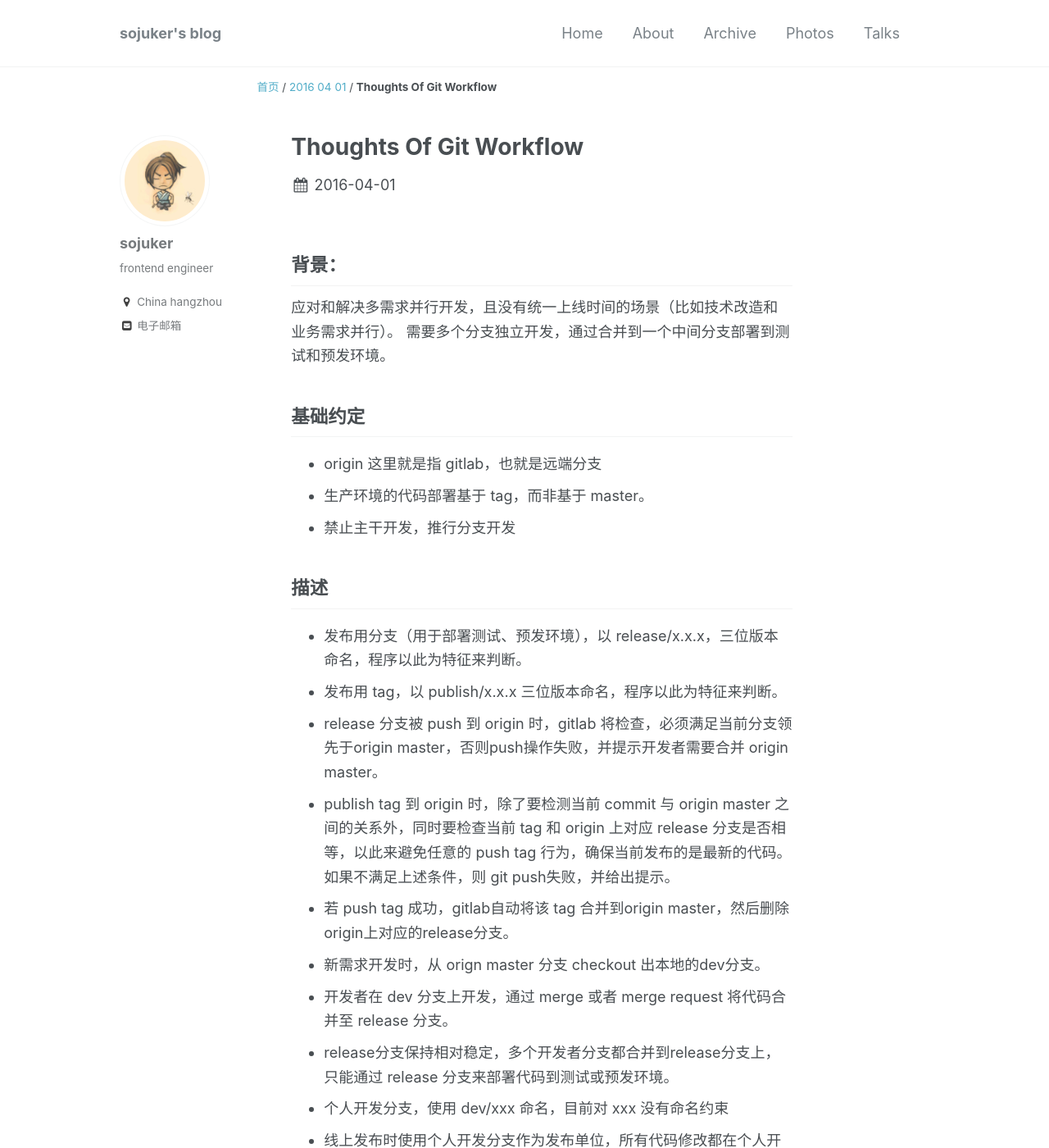
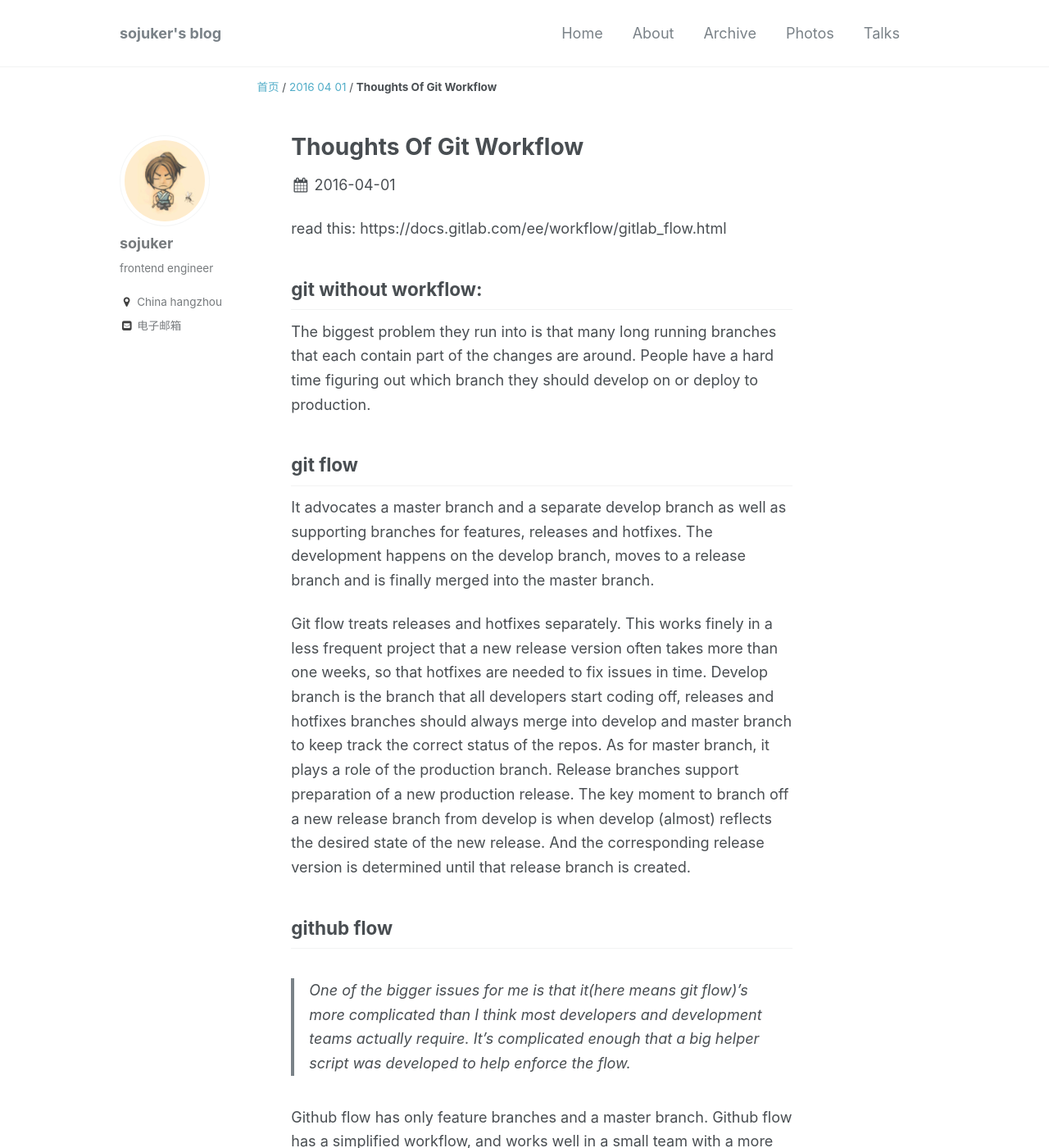
Before and after one commit to sojuker/sojuker.github.io, a Jekyll site: the page built from _posts/2016-04-01-thoughts-of-git-workflow.md, in a window 1280 px wide and 1400 px high. Shown: the whole window at 82% size. Built offline with Jekyll 4.4.1, drawn with Linux system fonts in a browser that asks for light colours; some of the changed text lies outside the part shown.

Commit message:
change to a learn doc

```diff
--- a/_posts/2016-04-01-thoughts-of-git-workflow.md
+++ b/_posts/2016-04-01-thoughts-of-git-workflow.md
@@ -1,32 +1,38 @@
-## 背景：
+read this: https://docs.gitlab.com/ee/workflow/gitlab_flow.html
 
-应对和解决多需求并行开发，且没有统一上线时间的场景（比如技术改造和业务需求并行）。
-需要多个分支独立开发，通过合并到一个中间分支部署到测试和预发环境。
+## git without workflow:
 
-## 基础约定
+The biggest problem they run into is that many long running branches that each contain part of the changes are around. People have a hard time figuring out which branch they should develop on or deploy to production.
 
-- origin 这里就是指 gitlab，也就是远端分支
-- 生产环境的代码部署基于 tag，而非基于 master。
-- 禁止主干开发，推行分支开发
+## git flow
 
-## 描述
+It advocates a master branch and a separate develop branch
+as well as supporting branches for features, releases and hotfixes.
+The development happens on the develop branch,
+moves to a release branch and is finally merged into the master branch.
 
-- 发布用分支（用于部署测试、预发环境），以 release/x.x.x，三位版本命名，程序以此为特征来判断。
-- 发布用 tag，以 publish/x.x.x 三位版本命名，程序以此为特征来判断。
-- release 分支被 push 到 origin 时，gitlab 将检查，必须满足当前分支领先于origin master，否则push操作失败，并提示开发者需要合并 origin master。
-- publish tag 到 origin 时，除了要检测当前 commit 与 origin master 之间的关系外，同时要检查当前 tag 和 origin 上对应 release 分支是否相等，以此来避免任意的 push tag 行为，确保当前发布的是最新的代码。如果不满足上述条件，则 git push失败，并给出提示。
-- 若 push tag 成功，gitlab自动将该 tag 合并到origin master，然后删除origin上对应的release分支。
-- 新需求开发时，从 orign master 分支 checkout 出本地的dev分支。
-- 开发者在 dev 分支上开发，通过 merge 或者 merge request 将代码合并至 release 分支。
-- release分支保持相对稳定，多个开发者分支都合并到release分支上，只能通过 release 分支来部署代码到测试或预发环境。
-- 个人开发分支，使用 dev/xxx 命名，目前对 xxx 没有命名约束
-- 线上发布时使用个人开发分支作为发布单位，所有代码修改都在个人开发分支上进行
-- 测试环境部署用分支为 daily，只允许 merge 操作，不允许其他方式的代码提交。
-- 预发环境部署用分支为 pre，只允许 merge 操作，不允许其他方式的代码提交。
-- master 是稳定代码，是个人开发分支的 baseline（基线）
-- 需要部署代码到测试环境时，将个人开发分支的代码合并到 daily 分支上， 并 push 到 gitlab 即可。
-- 需要部署预发环境时，将个人开发分支的代码合并到 pre 分支上，并 push 到 gitlab 即可。
-- 上线时，在个人分支代码打 tag，并 push 到 origin。tag 命名遵从版本语义规范 publish/x.x.x。
-- 个人开发分支必须合并过 gitlab master的代码，由SCM做 git push 拒绝服务来控制。
-- 个人开发分支（dev/xxxx）自动合并到 master 之后，SCM及时删除gitlab 中的该分支。
-- daily 和 pre 是 n 个开发分支的组合，目前采用人工合并，很不灵活，一旦组合变化，就需要新建对应 daily 和 pre。如果依赖于程序自动化，又会存在自动 merge 引发的问题不容易察觉的结果。
+Git flow treats releases and hotfixes separately. This works finely in a less frequent project that a new release version often takes more than one weeks, so that hotfixes are needed to fix issues in time. Develop branch is the branch that all developers start coding off, releases and hotfixes branches should always merge into develop and master branch to keep track the correct status of the repos. As for master branch, it plays a role of the production branch. Release branches support preparation of a new production release. The key moment to branch off a new release branch from develop is when develop (almost) reflects the desired state of the new release. And the corresponding release version is determined until that release branch is created.
+
+## github flow
+
+> One of the bigger issues for me is that it(here means git flow)’s more complicated than I think most developers and development teams actually require. It’s complicated enough that a big helper script was developed to help enforce the flow.
+
+Github flow has only feature branches and a master branch.
+Github flow has a simplified workflow, and works well in a small team with a more
+frequent published project, this is the situation that we encounter fairly often.
+There is no difference in the GitHub flow between a hotfix and a very small feature.
+
+## gitlab flow
+
+> But this flow still leaves a lot of questions unanswered regarding deployments, environments, releases and integrations with issues. With GitLab flow we offer additional guidance for these questions.
+
+merging first, deploy second.
+
+> Continuous integration: In software engineering, continuous integration (CI) is the practice of merging all developer working copies to a shared mainline several times a day. CI was intended to be used in combination with automated unit tests written through the practices of test-driven development. Later CI introduced build servers, which automatically ran the unit tests periodically or even after every commit and reported the results to the developers.
+
+gitlab flow 适用于 ci 和 自动化测试，因此可以将 feature 分支划分成很小，并且实现快速的代码修改和自动验证。
+对于一般软件工程而言，ci 和 自动化测试程度并不会高度发达，在测试上较为依赖人工测试，
+这时候如果 feature 分支拆得很小，就会有更频繁的 merge request 与对应的测试验证工作，否则就丧失了 ci 的意义，
+目前许多公司的软件工程程度都很难达到这种程度。
+
+In GitLab it is common to protect the long-lived branches (e.g. the master branch) so that normal developers can't modify these protected branches. So if you want to merge it into a protected branch you assign it to someone with master authorizations.
```
Also changed, not shown: _posts/2014-07-13-work-experience-to-record.md (+2 -2 lines).
